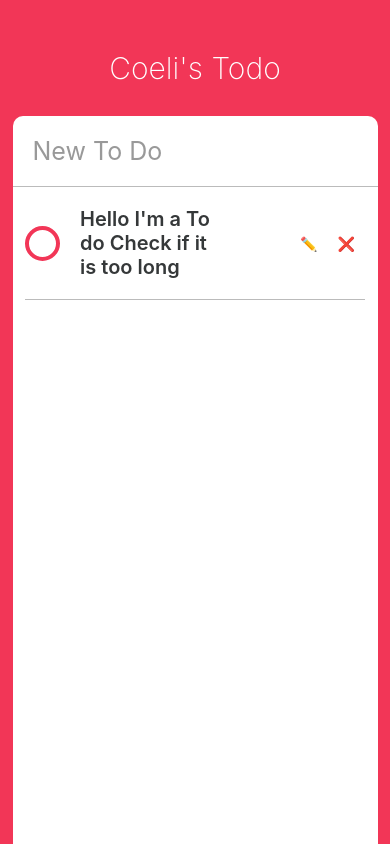
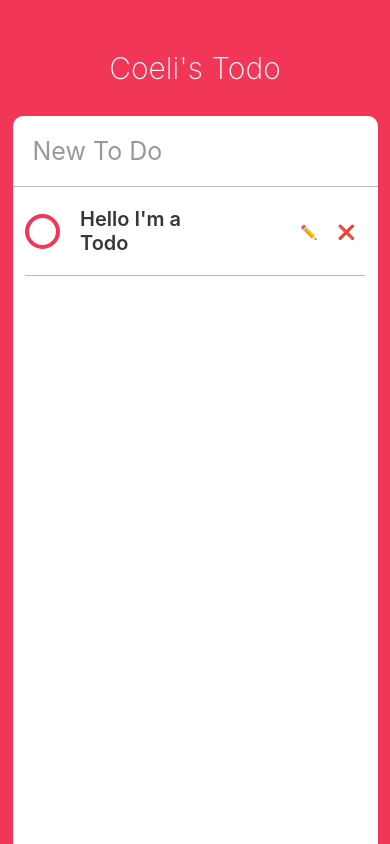
Before and after one commit to lbhsos/todo-react-native, a React Native app: screen / in a window 390 px wide. Built offline with nearby package versions, Linux system fonts and the light colour scheme.

Commit message:
styling the todo component part two

```diff
--- a/App.js
+++ b/App.js
@@ -24,7 +24,7 @@ export default class App extends React.Component{
           autoCorrect={false}
           />
           <ScrollView contentContainerStyle={styles.todos}>
-            <Todo />
+            <Todo text={"Hello I'm a Todo"}/>
           </ScrollView>
         </View>
       </View>
--- a/Todo.js
+++ b/Todo.js
@@ -4,18 +4,22 @@ import {
     Text,
     TouchableOpacity,
     StyleSheet,
-    Dimensions
+    Dimensions,
+    TextInput,
 } from "react-native";
 
 const { width, height } = Dimensions.get("window");
+
 
 export default class Todo extends Component{
     state={
         isEditing: false,
         isCompleted: false,
+        toDoValue: "",
     }
     render(){
-        const { isCompleted, isEditing } = this.state;
+        const { text } = this.props;
+        const { isCompleted, isEditing, toDoValue } = this.state;
         return(
             <View style={styles.container}>
                 <View style={styles.column}>
@@ -25,12 +29,25 @@ export default class Todo extends Component{
                         isCompleted ? styles.completedCircle : styles.uncompletedCircle
                         ]}/>
                 </TouchableOpacity>
-                <Text style={[
-                    styles.text,
-                    isCompleted ? styles.completedText : styles.uncompletedText
-                    ]} >
-                    Hello I'm a To do Check if it is too long
-                </Text>
+                {isEditing ? (
+                    <TextInput
+                        style={[
+                            styles.input,
+                            styles.text,
+                            isCompleted ? styles.completedText : styles.uncompletedText
+                        ]}
+                        value={toDoValue}
+                        multiline={true}
+                        onChangeText={this._controllInput}
+                    />
+                ) : (
+                    <Text style={[
+                        styles.text,
+                        isCompleted ? styles.completedText : styles.uncompletedText
+                        ]} >
+                        {text}
+                    </Text>
+                )}
                 </View>
                     {isEditing ? (
                         <View style={styles.actions}>
@@ -67,13 +84,20 @@ export default class Todo extends Component{
         })
     }
     _startEditing = () => {
+        const { text } = this.props;
         this.setState({
             isEditing: true,
+            toDoValue: text
         });
     };
     _finishEditing = () => {
         this.setState({
             isEditing: false,
+        })
+    }
+    _controllInput = (text) => {
+        this.setState({
+            toDoValue: text
         })
     }
 }
@@ -126,5 +150,9 @@ const styles = StyleSheet.create({
     actionContainer:{
         marginVertical: 10,
         marginHorizontal: 10, // 손 뚱뚱하니까 근처에서도 감지할 수 있게
+    },
+    input:{
+        marginVertical: 20,
+        width: width / 2
     }
 });
```
